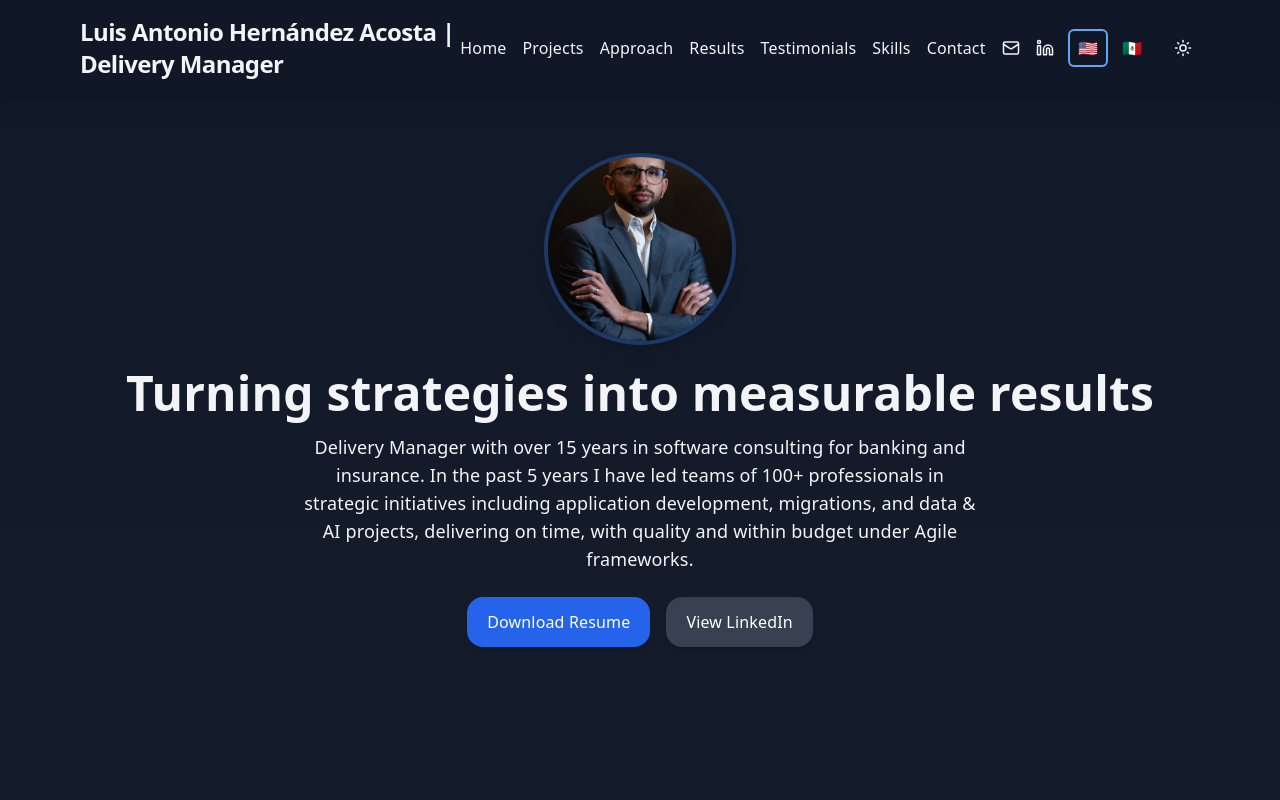
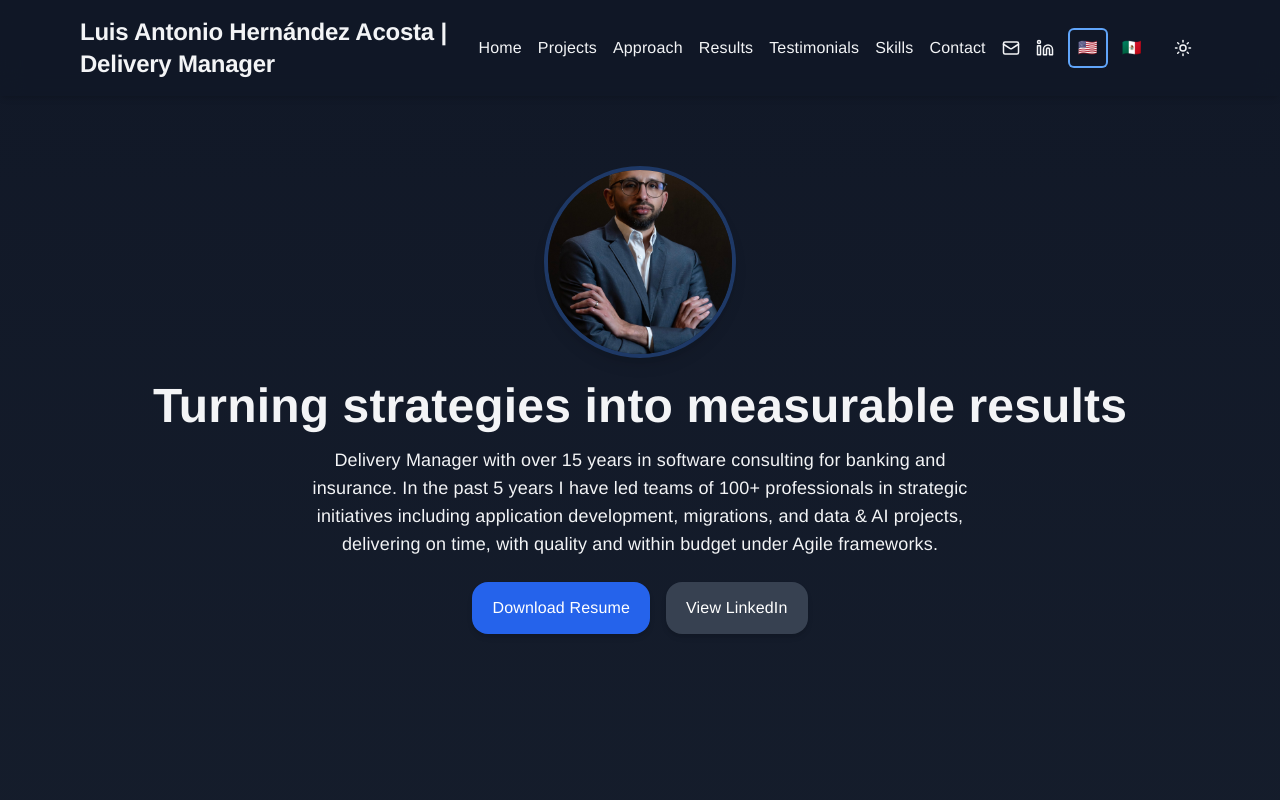
Before and after one commit to hernandezaluis-afk/luis-hernandez-delivery-manager, a React (Vite) app: page / in a window 1280 px wide. Shown: the top 800 px of the page. Built offline with nearby package versions, Linux system fonts and the light colour scheme.

Commit message:
Updated typography to Helvetica Neue and refined global text styles

```diff
--- a/tailwind.config.js
+++ b/tailwind.config.js
@@ -1,7 +1,31 @@
+/** @type {import('tailwindcss').Config} */
 module.exports = {
   content: ['./index.html', './src/**/*.{js,jsx}'],
   theme: {
-    extend: {},
+    extend: {
+      fontFamily: {
+        // Tipografía global profesional
+        sans: ['"Helvetica Neue"', 'Helvetica', 'Arial', 'sans-serif'],
+      },
+      fontWeight: {
+        normal: 400,
+        medium: 500,
+        semibold: 600,
+        bold: 700,
+      },
+      lineHeight: {
+        relaxed: '1.7',
+        loose: '1.9',
+      },
+      letterSpacing: {
+        tight: '-0.01em',
+        normal: '0',
+        wide: '0.02em',
+      },
+      colors: {
+        primary: '#2563EB', // azul corporativo base
+      },
+    },
   },
   plugins: [],
-}
+};
```
